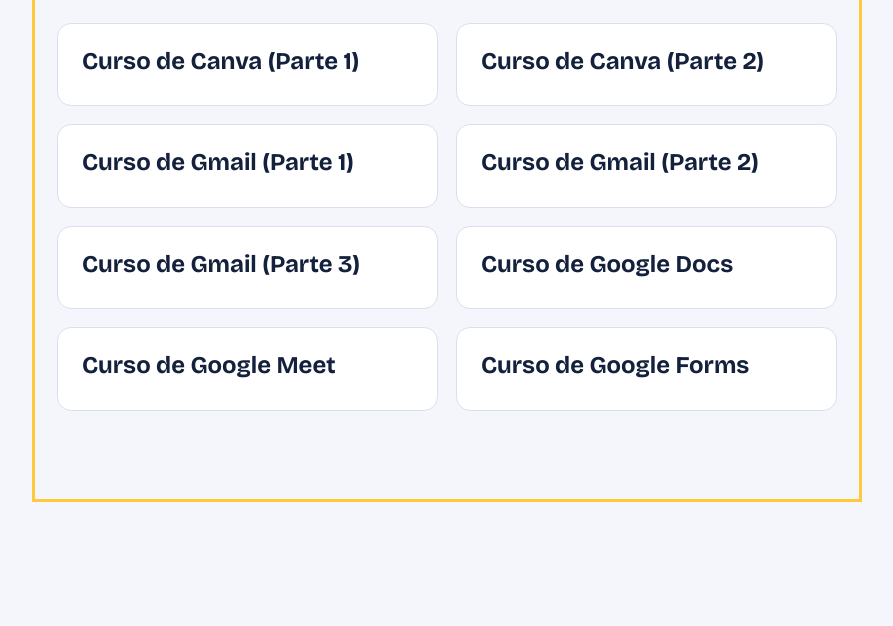
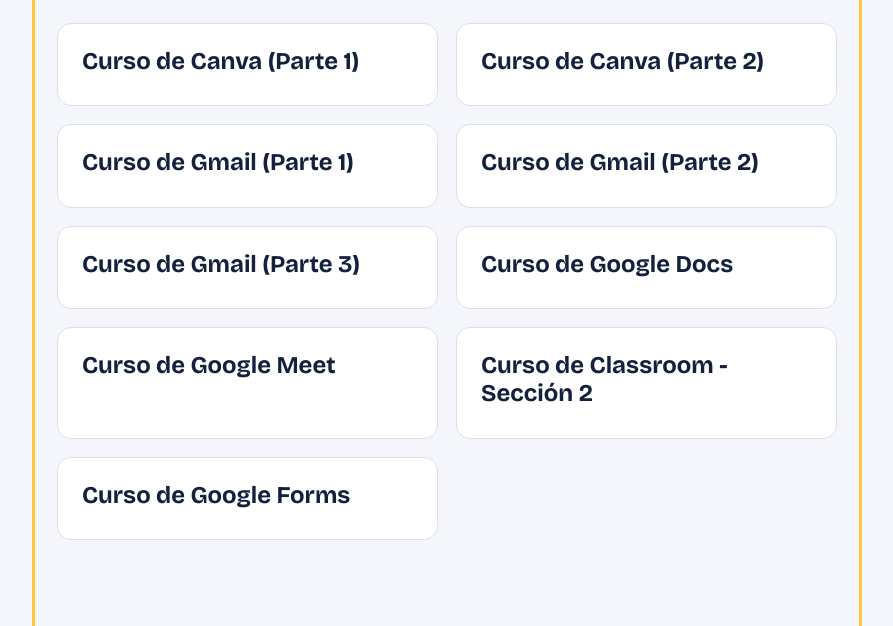
Before and after one commit to crisandres11/tecnovara, a plain HTML site: page prueba/index.html in a window 1280 px wide. Shown: the part 202-828 px from the top of the page, without its empty margins (193-1086 px from the left). Before the commit the page ends 800 px from the top, so only its background shows below. Drawn offline with nearby package versions, Linux system fonts and the light colour scheme.

Commit message:
Update index.html

```diff
--- a/prueba/index.html
+++ b/prueba/index.html
@@ -136,6 +136,16 @@ meet:{s:"google-meet",n:"Curso de Google Meet",u:"/cursodegooglemeet/",l:"/curso
 ["¿Qué necesitas para invitar a alguien por correo?","Su correo electrónico","Su contraseña","Su dirección de casa","En Agregar personas ingresas el correo de quien quieres invitar."],
 ["¿Con quién debes compartir el enlace o el código de tu reunión?","Solo con las personas que quieres invitar","Con cualquier desconocido","Públicamente en redes","Compartirlo solo con invitados evita que entren personas que no conoces."]
 ]},
+classroom:{s:"classroom",n:"Curso de Classroom - Sección 2",u:"/cursodeclassroom/",l:"/cursodeclassroom/logrado/",q:[
+["¿Qué es Google Classroom?","Una herramienta gratuita de Google para crear y organizar clases en línea","Un editor de videos","Una red social de fotos","Classroom sirve para reunir a tus alumnos en una clase en línea."],
+["¿Qué necesitas para usar Google Classroom?","Una cuenta de Google","Una suscripción de pago","Un programa especial obligatorio","Entras con tu cuenta de Google desde el navegador."],
+["¿Cuál es el primer paso?","Buscar y entrar a Google Classroom","Enviar un correo","Descargar un documento","Primero buscas Classroom en tu navegador."],
+["¿Qué presionas para empezar a crear tu clase?","Agregar clase y luego Crear clase","Redactar","Archivo","Con Agregar clase y Crear clase empiezas tu propia clase."],
+["¿Qué haces después de elegir Crear clase?","Rellenas los datos solicitados","Cierras sesión","Borras la clase","Debes completar los datos que te pide Classroom."],
+["¿Qué debes enviar a tus alumnos para que entren a tu clase?","El código de la clase","Tu contraseña","Tu dirección de casa","El código de clase es lo que tus alumnos necesitan para unirse."],
+["¿Qué opción presionan tus alumnos para entrar a tu clase?","Unirse a clase","Crear clase","Cerrar sesión","Después de Agregar clase, tus alumnos eligen Unirse a clase y ponen el código."],
+["¿Con quién debes compartir el código de tu clase?","Solo con tus alumnos","Con cualquier desconocido","Públicamente en redes","Compartirlo solo con tus alumnos evita que entren personas que no son de tu clase."]
+]},
 forms:{s:"google-forms",n:"Curso de Google Forms",u:"/cursodegoogleforms/",l:"/cursodegoogleforms/logrado/",q:[
 ["¿Qué es Google Forms?","Una herramienta gratuita de Google para crear formularios en línea","Un editor de videos","Una red social","Sirve para crear formularios que otras personas responden en línea."],
 ["¿Qué tipo de formulario eliges para empezar de cero?","En blanco","Uno ajeno","Ninguno","Un formulario en blanco está vacío y lo llenas con tus preguntas."],
```
